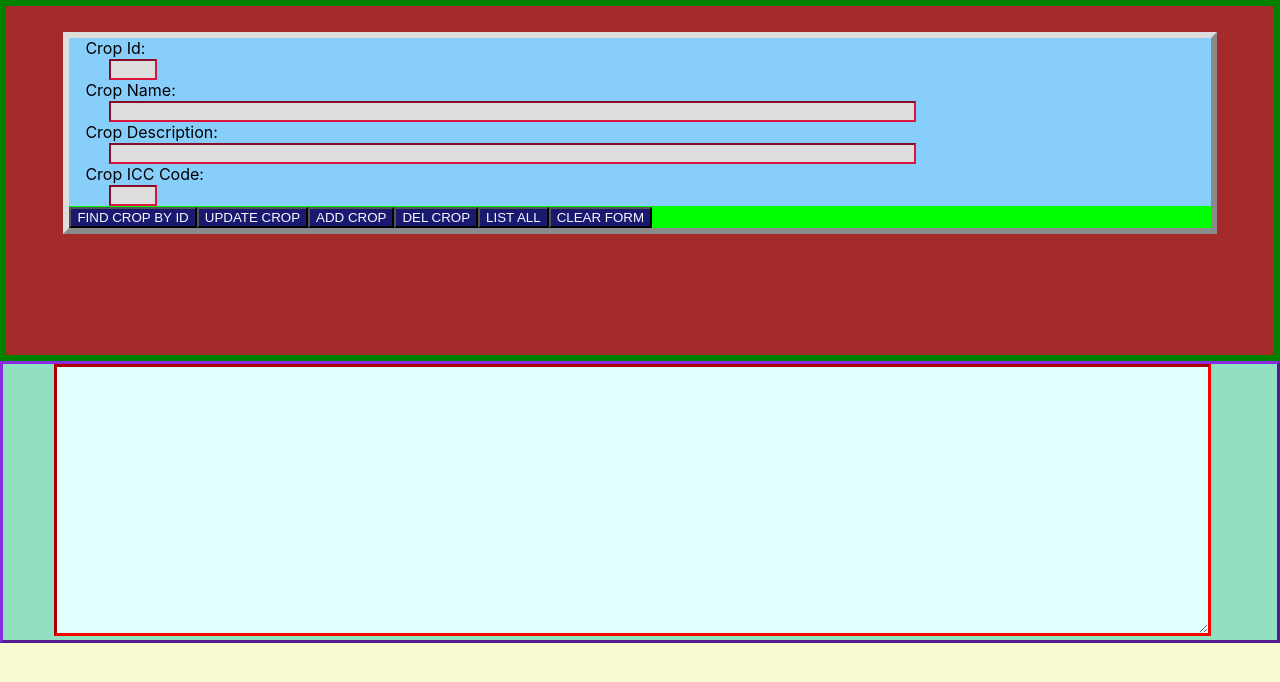
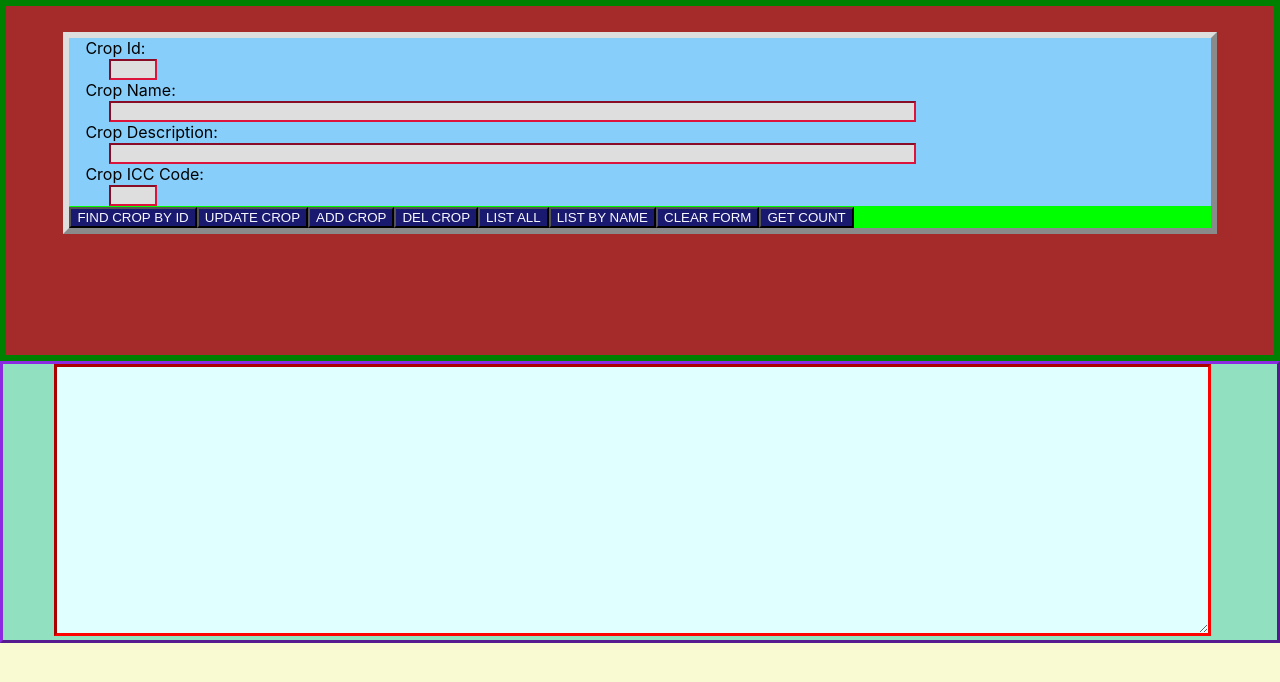
Before and after one commit to sttyerase/seedsuxreact, a React (Create React App) app: page / in a window 1280 px wide. Shown: the top 682 px of the page. Built offline with nearby package versions, Linux system fonts and the light colour scheme; what react-global-configuration would draw is missing.

Commit message:
Added count of records in database request.

```diff
--- a/src/App.js
+++ b/src/App.js
@@ -17,9 +17,11 @@ function CropUI() {
           <input className="datasubmit" type="button" value="FIND CROP BY ID" onClick={findrecordbyid}/>
           <input className="datasubmit" type="button" value="UPDATE CROP"     onClick={updatedata}/>
           <input className="datasubmit" type="button" value="ADD CROP"        onClick={adddata}/>
-            <input className="datasubmit" type="button" value="DEL CROP"      onClick={deletedata}/>
+          <input className="datasubmit" type="button" value="DEL CROP"        onClick={deletedata}/>
           <input className="datasubmit" type="button" value="LIST ALL"        onClick={listAll}/>
+          <input className="datasubmit" type="button" value="LIST BY NAME"    onClick={listAllByName}/>
           <input className="datasubmit" type="button" value="CLEAR FORM"      onClick={resetAll}/>
+          <input className="datasubmit" type="button" value="GET COUNT"       onClick={countCropRecords}/>
         </div>
       </form>
   );
@@ -27,13 +29,13 @@ function CropUI() {
 
 async function findrecordbyid() {
   var seekval = document.getElementById("cropid").value;
-  let myReq = new Request("http://localhost:8080/seedinspection/crops/" + seekval);
+  let myReq = new Request("http://localhost:8080/seedinspection/crops/id/" + seekval);
   if(config.get('debugseedsux')) console.log("Looking for crop id: " + seekval);
   await fetch(myReq)
       .then(response => {
           if(response.status !== 200) {
               resetForm();
-              throw Error("Crop Id " + seekval + " not found in database: " + response.statusText);
+              throw Error("Crop Id " + seekval + " not found in database: " + response.status);
           } // IF
           return response.json();
       })
@@ -53,27 +55,50 @@ async function findrecordbyid() {
 
 async function listAll(){
     let myReq = new Request("http://localhost:8080/seedinspection/crops/all");
-    if(config.get('debugseedsux')) console.log("Finding all crops.");
+    if(config.get('debugseedsux')) console.log("Finding all crops by id.");
     await fetch(myReq)
         .then(response => {
             if(response.status !== 200) {
-                throw Error("Crop list not found: " + response.statusText);
+                throw Error("Crop list not found: " + response.status);
             } // IF
             return response.json();
         })
         .then(data => {
             resetForm();
+            //TODO: WHY DO I NEED TO "STRINGIFY" A RESPONSE THAT IS ALREADY "STRINGIFIED" AT THE SOURCE??
             document.getElementById("resptext").value = JSON.stringify(data,null,2);
         })
         .catch( function(error){
             if(config.get('debugseedsux')) console.log("FIND FAILURE:" + error);
             document.getElementById("resptext").value = "FIND FAILURE:" + error;
         });
-} // LISTALLCROPS()
+} // LISTALL()
+
+async function listAllByName(){
+    let myReq = new Request("http://localhost:8080/seedinspection/crops/all");
+    if(config.get('debugseedsux')) console.log("Finding all crops by name.");
+    await fetch(myReq)
+        .then(response => {
+            if(response.status !== 200) {
+                throw Error("Crop list not found: " + response.status);
+            } // IF
+            return response.body;
+        })
+        .then(data => {
+            document.getElementById("resptext").value = data;
+        })
+        .catch( function(error){
+            if(config.get('debugseedsux')) console.log("FIND FAILURE:" + error);
+            document.getElementById("resptext").value = "FIND FAILURE:" + error;
+        });
+} // LISTALLBYNAME()
 
 // TODO: ADDDATA() NEEDS TO EVENTUALLY BE A SEPARATE SCREEN
 async function adddata() {
-    validateicccode();
+    if(!validateicccode()) {
+        document.getElementById("cropicccode").focus();
+        return;
+    } ;
     document.getElementById("cropid").value = "";
     let myReq = new Request("http://localhost:8080/seedinspection/crops/new" );
     let myHeaders = new Headers();
@@ -82,6 +107,7 @@ async function adddata() {
     let cname = document.getElementById("cropname").value;
     let cdesc = document.getElementById("cropdescription").value;
     let ciccc = document.getElementById("cropicccode").value;
+    // FORMAT FORM ENTRY VALUES INTO JSON FOR REQUEST BODY
     let myBody =  `{"cropName": "${cname}","cropDescription": "${cdesc}","cropICCCode": ${ciccc} }`;
     const myInit = {method: 'POST',
         headers: myHeaders,
@@ -103,7 +129,10 @@ async function adddata() {
 } // ADDDATA()
 
 async function updatedata() {
-    validateicccode();
+    if(!validateicccode()) {
+        document.getElementById("cropicccode").focus();
+        return;
+    } ;
     var seekval = document.getElementById("cropid").value;
     let myReq = new Request("http://localhost:8080/seedinspection/crops/" + seekval);
     let myHeaders = new Headers();
@@ -112,6 +141,7 @@ async function updatedata() {
     let cname = document.getElementById("cropname").value;
     let cdesc = document.getElementById("cropdescription").value;
     let ciccc = document.getElementById("cropicccode").value;
+    // FORMAT FORM ENTRY VALUES INTO JSON FOR REQUEST BODY
     let myBody =  `{"cropId": ${cid} ,"cropName": "${cname}","cropDescription": "${cdesc}","cropICCCode": ${ciccc} }`;
     const myInit = {method: 'PUT',
                     headers: myHeaders,
@@ -136,7 +166,6 @@ async function updatedata() {
 } // UPDATEDATA()
 
 async function deletedata() {
-    validateicccode();
     var seekval = document.getElementById("cropid").value;
     var seekname = document.getElementById("cropname").value;
     let myReq = new Request("http://localhost:8080/seedinspection/crops/delete/" + seekval);
@@ -146,7 +175,6 @@ async function deletedata() {
         method: 'DELETE',
         headers: myHeaders
     };
-    if (config.get('debugseedsux')) console.log("Deleting crop id: " + seekval);
     if (config.get('debugseedsux')) console.log("Deleting crop id: " + seekval);
     await fetch(myReq, myInit)
         .then(response => {
@@ -163,6 +191,28 @@ async function deletedata() {
         });
 } // DELETEDATA()
 
+async function countCropRecords() {
+    resetMessageBoard();
+    let myReq = new Request("http://localhost:8080/seedinspection/crops/rows");
+    if(config.get('debugseedsux')) console.log("Retrieving record count for crops.");
+    await fetch(myReq)
+        .then(response => {
+            if (response.status !== 200) {
+                resetForm();
+                throw Error("Failed retrieving crop record count: " + response.status);
+            } // IF
+            return response.json();
+        })
+        .then(data => {
+            document.getElementById("resptext").value = "Count of crop records in database: " + data;
+        })
+        .catch(function (error) {
+            if (config.get('debugseedsux')) console.log("FIND FAILURE:" + error);
+            document.getElementById("resptext").value = "FIND FAILURE:" + error;
+        });
+}
+
+
 /***
  * ============== BEGIN SUPPORT FUNCTION SECTION ====================
  */
@@ -174,6 +224,7 @@ function validateicccode() {
     alert("Please enter 0 or a number for the ICC Code.");
     return false;
   } // IF
+    return true;
 } // VALIDATEICCCODE()
 
 function resetAll(){
```
